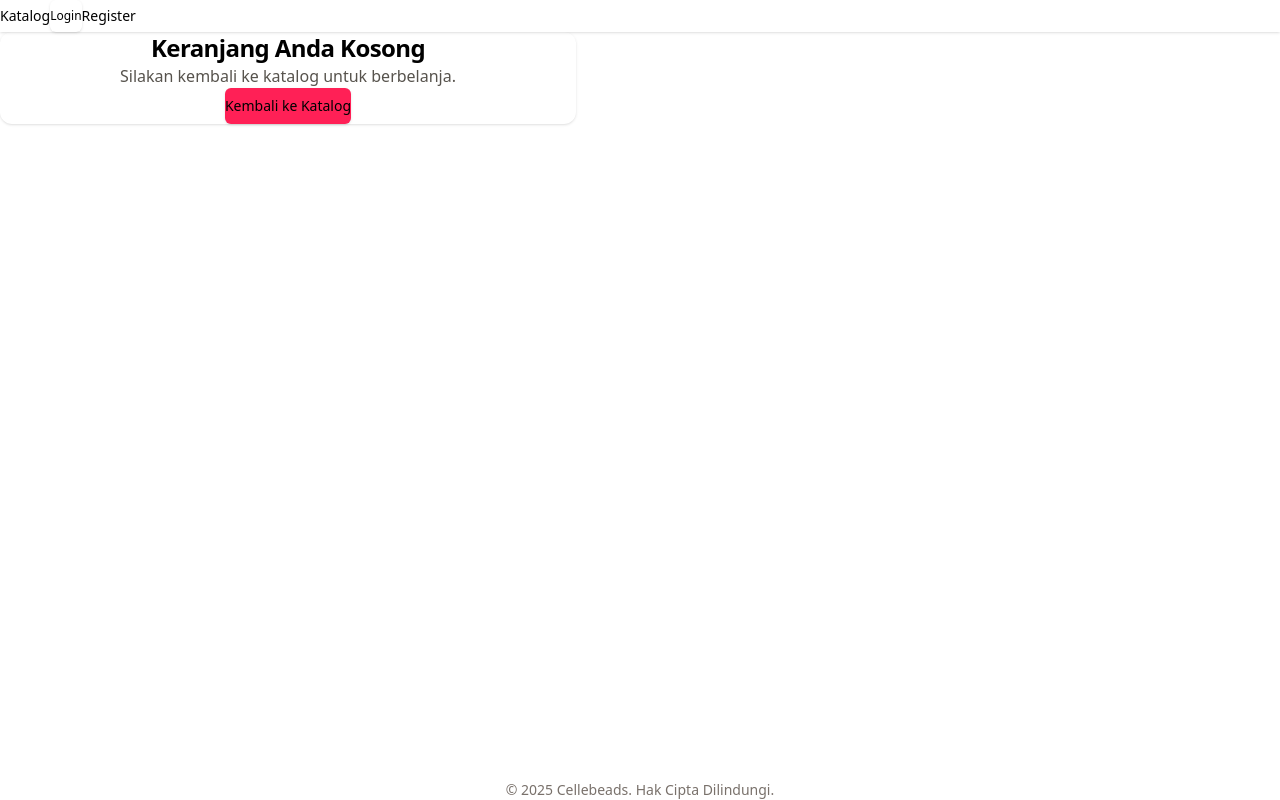
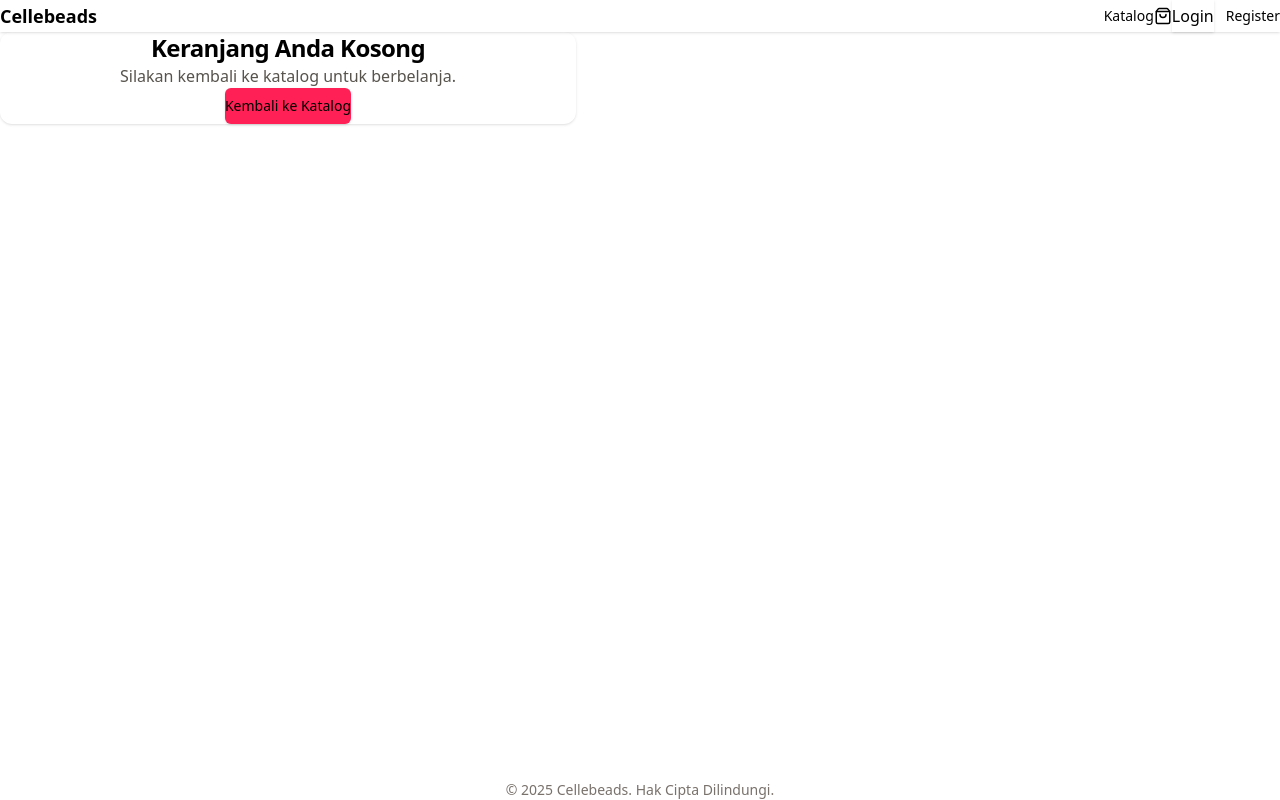
Before and after one commit to mahardhikayoanda/cellebeads, a Next.js app: page /checkout in a window 1280 px wide. Built offline with nearby package versions, Linux system fonts and the light colour scheme; no server answers.

Commit message:
feat: fix error:

```diff
--- a/app/layout.tsx
+++ b/app/layout.tsx
@@ -1,21 +1,17 @@
-// File: app/layout.tsx
-// HAPUS 'use client'; (Ini harus jadi Server Component)
-
+// File: app/layout.tsx (GANTI SEMUA ISINYA DENGAN INI)
 import type { Metadata } from "next";
 import { Lato, Lora } from "next/font/google";
-// @ts-ignore: allow global css side-effect import without type declarations
 import "./globals.css";
 
-// 1. IMPORT SessionProvider LANGSUNG dari 'next-auth/react'
-import { SessionProvider } from "next-auth/react";
-import { CartProvider } from "@/context/CartContext";
+// 1. GANTI import provider DENGAN import Providers
+import { Providers } from "@/components/Providers";
+
 import Navbar from "@/components/Navbar";
 import React from "react";
 
 const lato = Lato({ subsets: ["latin"], weight: ["400", "700"], variable: "--font-lato", display: 'swap' });
 const lora = Lora({ subsets: ["latin"], weight: ["500", "600"], variable: "--font-lora", display: 'swap' });
 
-// 2. Kembalikan metadata
 export const metadata: Metadata = {
   title: "Cellebeads",
   description: "Toko Aksesoris Wanita by Celle",
@@ -29,9 +25,9 @@ export default function RootLayout({
   return (
     <html lang="id" className={`${lato.variable} ${lora.variable}`}>
       <body className={`font-sans min-h-screen flex flex-col`}>
-        {/* 3. Gunakan SessionProvider (dari next-auth/react) */}
-        <SessionProvider>
-          <CartProvider>
+
+        {/* 2. Bungkus HANYA dengan <Providers> */}
+        <Providers>
           <div className="flex flex-col min-h-screen">
             <Navbar />
             <main className="container mx-auto px-4 py-8 flex-grow">
@@ -43,8 +39,8 @@ export default function RootLayout({
                 </p>
             </footer>
           </div>
-          </CartProvider>
-        </SessionProvider>
+        </Providers>
+
       </body>
     </html>
   );
--- a/app/proxy.js
+++ /dev/null
@@ -1,29 +0,0 @@
-import { NextResponse } from "next/server";
-import { getToken } from "next-auth/jwt";
-
-export async function proxy(req) {
-  const token = await getToken({ req, secret: process.env.NEXTAUTH_SECRET });
-  const { pathname } = req.nextUrl;
-
-  // Jika belum login
-  if (!token) {
-    return NextResponse.redirect(new URL("/login", req.url));
-  }
-
-  // Role-based protection
-  if (pathname.startsWith("/admin") && token.role !== "admin") {
-    return NextResponse.redirect(new URL("/unauthorized", req.url));
-  }
-
-  if (pathname.startsWith("/dashboard") && token.role !== "customer") {
-    return NextResponse.redirect(new URL("/unauthorized", req.url));
-  }
-
-  // Jika lolos semua validasi, lanjutkan request
-  return NextResponse.next();
-}
-
-// Tentukan rute yang dilindungi
-export const config = {
-  matcher: ["/admin/:path*", "/dashboard/:path*"],
-};
--- a/components/Navbar.tsx
+++ b/components/Navbar.tsx
@@ -1,51 +1,74 @@
 // File: components/Navbar.tsx
 'use client';
+
 import Link from 'next/link';
 import { useSession, signOut } from 'next-auth/react';
 import { useCart } from '@/context/CartContext';
 import { Button } from "@/components/ui/button";
 import { ShoppingBag } from 'lucide-react';
+import React from 'react';
 
 export default function Navbar() {
-  const { data: session } = useSession(); // Ini tetap sama
+  const { data: session } = useSession();
   const { cartItems } = useCart();
   const totalItems = cartItems.reduce((acc, item) => acc + item.qty, 0);
 
-  // Akses role dengan aman (casting ke 'any' jika perlu)
+  // akses role dengan aman (casting bila perlu)
   const userRole = (session?.user as any)?.role;
 
   return (
     <nav className="bg-white text-foreground shadow-sm border-b sticky top-0 z-50">
       <div className="container mx-auto px-4 py-3 flex justify-between items-center">
-        {/* ... (Logo, Katalog, Keranjang tetap sama) ... */}
+        {/* Left: Logo / Brand */}
+        <div className="flex items-center gap-4">
+          <Link href="/" className="text-lg font-semibold">
+            Cellebeads
+          </Link>
+        </div>
+
+        {/* Center / Links */}
         <div className="flex items-center space-x-4 md:space-x-6">
           <Link href="/products" className="text-sm hover:text-primary">Katalog</Link>
-          <Link href="/cart" className="relative hover:text-primary flex items-center text-sm">{/* ... (isi keranjang) ... */}</Link>
 
+          {/* Cart link — pastikan satu elemen anak */}
+          <Link href="/cart" className="relative hover:text-primary flex items-center text-sm">
+            <div className="flex items-center gap-2">
+              <ShoppingBag size={18} />
+              <span className="sr-only">Keranjang</span>
+              {totalItems > 0 && (
+                <span className="ml-1 rounded-full bg-red-600 text-white text-xs px-2">
+                  {totalItems}
+                </span>
+              )}
+            </div>
+          </Link>
+
+          {/* Auth / Admin Links */}
           {session ? (
-            <>
-              {/* --- PERBAIKAN AKSES ROLE --- */}
+            <div className="flex items-center gap-3">
               {userRole === 'admin' ? (
-                <>
+                <div className="flex items-center gap-3">
                   <Link href="/admin/products" className="text-sm hover:text-primary">Kelola Produk</Link>
                   <Link href="/admin/orders" className="text-sm hover:text-primary">Kelola Pesanan</Link>
                   <Link href="/admin/sales-history" className="text-sm hover:text-primary">Riwayat</Link>
-                </>
+                </div>
               ) : (
                 <Link href="/dashboard/my-orders" className="text-sm hover:text-primary">Pesanan Saya</Link>
               )}
-              {/* --------------------------- */}
+
               <Button variant="outline" size="sm" onClick={() => signOut({ callbackUrl: '/' })}>
                 Logout
               </Button>
-            </>
+            </div>
           ) : (
-             <>
-              <Button asChild size="sm">
-                 <Link href="/login">Login</Link>
-              </Button>
+            <div className="flex items-center gap-3">
+              {/* Bungkus Button dengan Link (hindari asChild) */}
+              <Link href="/login">
+                <Button size="sm">Login</Button>
+              </Link>
+
               <Link href="/register" className="text-sm hover:text-primary">Register</Link>
-            </>
+            </div>
           )}
         </div>
       </div>
--- /dev/null
+++ b/components/Providers.tsx
@@ -0,0 +1,16 @@
+// File: components/Providers.tsx (PASTIKAN FILE INI ADA)
+'use client'; // <-- WAJIB
+
+import { SessionProvider } from "next-auth/react";
+import { CartProvider } from "@/context/CartContext";
+import React from "react";
+
+export function Providers({ children }: { children: React.ReactNode }) {
+  return (
+    <SessionProvider>
+      <CartProvider>
+        {children}
+      </CartProvider>
+    </SessionProvider>
+  );
+}
```
Lines whose indentation alone changed are shown as unchanged.
